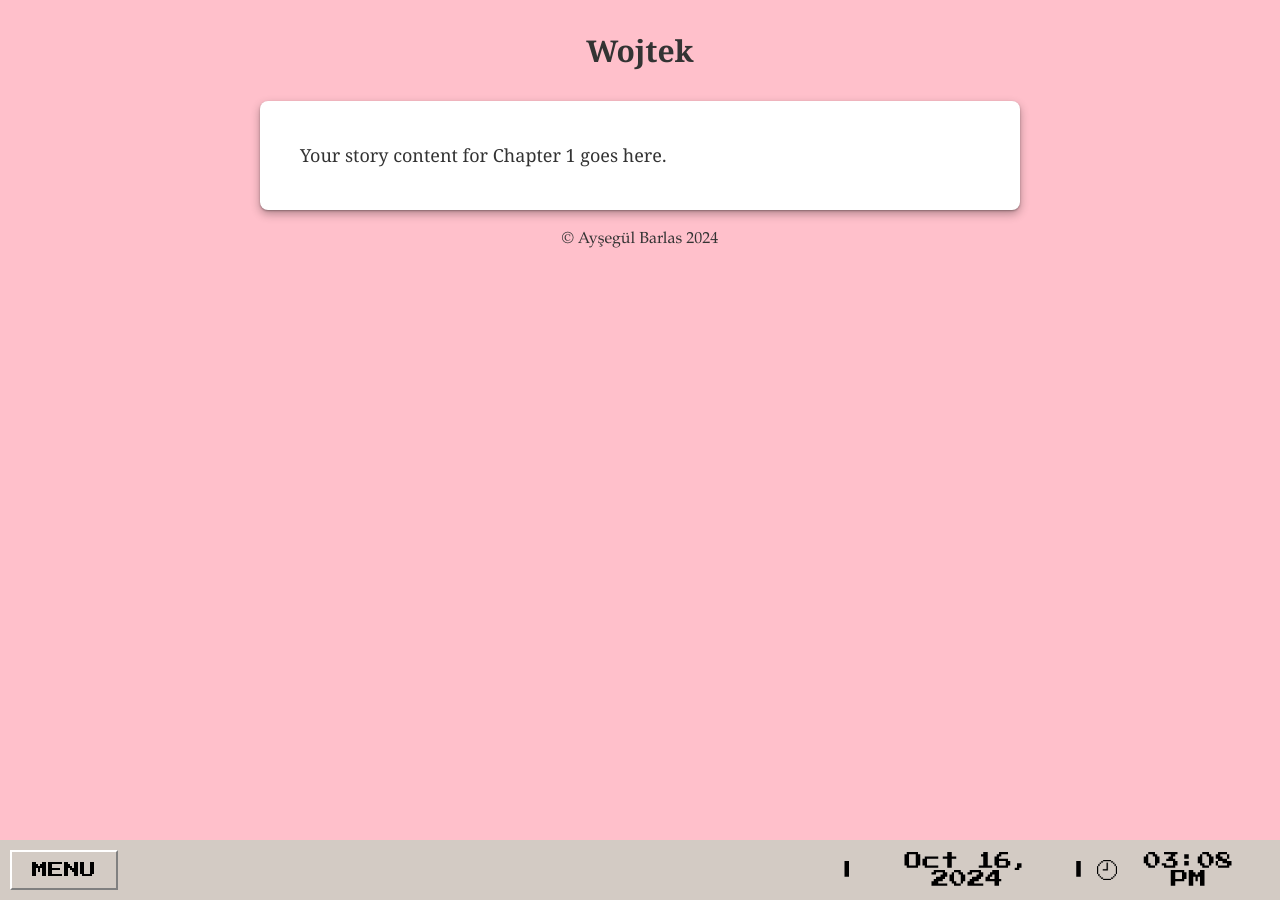
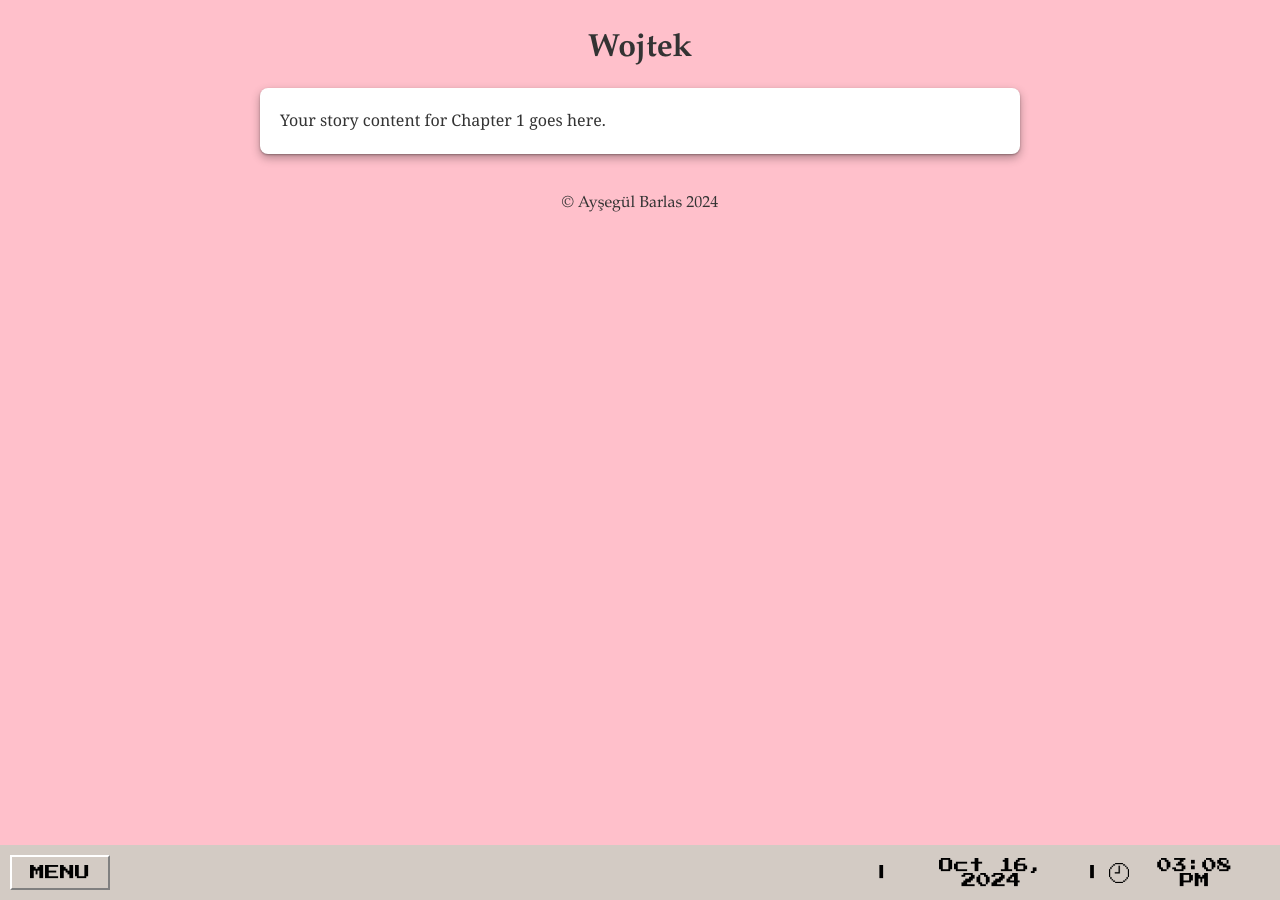
Before and after one commit to hackertehlike/hackertehlike.github.io, a Jekyll site: the page built from _stories/wojtek/chapter1.md, in a window 1280 px wide. Built offline with Jekyll 4.4.1, drawn with Linux system fonts in a browser that asks for light colours.

Commit message:
made menu bar responsible uh i mean responsive

```diff
--- a/menu-bar.html
+++ b/menu-bar.html
@@ -58,8 +58,8 @@
         background-color: #d3cbc4;
         border: none;
         font-family: 'Press Start 2P', Courier, monospace;
-        font-size: 16px;
-        padding: 10px 20px;
+        font-size: 15px;
+        padding: 8px 18px;
         cursor: url('../icons/cursor.png'), auto;
         border-left: 2px solid white;
         border-top: 2px solid white;
@@ -83,7 +83,7 @@
         display: inline-block;
         animation: scroll 120s linear infinite;
         font-family: 'Press Start 2P', Courier, monospace;
-        font-size: 18px;
+        font-size: 15px;
     }
 
     @keyframes scroll {
@@ -104,7 +104,7 @@
     .separator {
         margin: 0 10px;
         font-family: 'Press Start 2P', Courier, monospace;
-        font-size: 18px;
+        font-size: 15px;
     }
 
     .clock-icon {
@@ -114,7 +114,61 @@
     .date,
     .time {
         font-family: 'Press Start 2P', Courier, monospace;
-        font-size: 18px;
+        font-size: 15px;
         margin-left: 10px;
     }
+
+    /* Media Queries for Responsive Styling */
+    @media screen and (max-width: 768px) {
+        .menu-button {
+            font-size: 12px; /* Smaller font size for tablets */
+            padding: 6px 14px; /* Reduce padding to match smaller font */
+        }
+
+        .scrolling-text,
+        .date,
+        .time,
+        .separator {
+            font-size: 13px; /* Reduce text size for smaller screens */
+        }
+
+        .footer {
+            flex-direction: row;
+            padding: 10px;
+            justify-content: space-around;
+        }
+
+        .status-bar {
+            width: 90%; /* Adjust to make it fit smaller tablets better */
+        }
+    }
+
+    @media screen and (max-width: 480px) {
+        .menu-button {
+            font-size: 10px; /* Even smaller font size for phones */
+            padding: 5px 10px; /* Further reduce padding to keep it compact */
+        }
+
+        .scrolling-text,
+        .date,
+        .time,
+        .separator {
+            font-size: 11px; /* Further reduce text size for phones */
+        }
+
+        .footer {
+            flex-direction: column;
+            align-items: center;
+            padding: 8px;
+        }
+
+        .status-bar {
+            width: 100%; /* Make it full width for smaller devices */
+            margin-bottom: 10px; /* Add some space between the status bar and other elements */
+        }
+
+        .clock {
+            margin-right: 0; /* Remove right margin on smaller screens */
+        }
+    }
 </style>
--- a/styles/stories_style.css
+++ b/styles/stories_style.css
@@ -28,38 +28,38 @@ body {
 
 /* Chapter Title */
 h1#chapter-title {
-    font-family: 'Georgia', 'Times New Roman', serif;
-    font-size: 30px;
+    font-family: 'Garamond', 'Times New Roman', serif;
+    font-size: 2em;
     text-align: center;
     color: #333;
     margin-top: 10px;
-    margin-bottom: 30px; /* Add space between the title and the story container */
+    margin-bottom: 20px; /* Space between the title and the story container */
 }
 
 /* Story Container */
 .story-container {
     font-family: 'Georgia', 'Times New Roman', serif;
     line-height: 1.6;
-    font-size: 18px;
+    font-size: 1em;
     color: #333;
-    margin: 0;
-    padding: 40px;
+    padding: 20px;
     width: 100%;
+    max-width: 800px;
     background-color: white;
     border-radius: 8px;
     box-shadow: 0 4px 10px rgba(0, 0, 0, 0.3), 0 1px 2px rgba(0, 0, 0, 0.3);
     text-align: justify;
+    margin-bottom: 20px; /* Add space below story container */
 }
 
 /* Copyright Styling */
 .copyright {
     text-align: center;
-    margin-bottom: 100px;
+    margin-bottom: 50px;
     font-family: 'Garamond', 'Times New Roman', serif;
-    font-size: 16px;
+    font-size: 1em;
     color: #333;
 }
-
 
 /* Footer Styling */
 footer {
@@ -69,3 +69,77 @@ footer {
     width: 100%;
     position: relative;
 }
+
+/* Menu Button Styling */
+.menu-button {
+    background-color: #d3cbc4;
+    border: none;
+    font-family: 'Press Start 2P', Courier, monospace;
+    font-size: 16px;
+    padding: 10px 20px;
+    cursor: url('../icons/cursor.png'), auto;
+    border-left: 2px solid white;
+    border-top: 2px solid white;
+    border-right: 2px solid gray;
+    border-bottom: 2px solid gray;
+    transition: background-color 0.3s;
+}
+
+.menu-button:hover {
+    background-color: #486b48;
+}
+
+/* Media Queries for Responsiveness */
+@media screen and (max-width: 768px) {
+    body {
+        padding: 10px;
+    }
+
+    .wrapper {
+        padding: 10px;
+        max-width: 95%; /* Slightly narrower for smaller screens */
+    }
+
+    .story-container {
+        padding: 15px;
+        font-size: 0.95em; /* Reduce font size slightly for smaller screens */
+    }
+
+    h1#chapter-title {
+        font-size: 1.8em; /* Adjust title size for better fit */
+    }
+
+    .copyright {
+        font-size: 0.9em; /* Adjust copyright text for smaller screens */
+    }
+
+    .menu-button {
+        font-size: 14px; /* Smaller font size for tablets */
+        padding: 8px 16px; /* Reduce padding to match the smaller font */
+    }
+}
+
+@media screen and (max-width: 480px) {
+    .wrapper {
+        padding: 5px;
+    }
+
+    .story-container {
+        padding: 10px;
+        font-size: 0.9em; /* Further reduce font size for very small screens */
+    }
+
+    h1#chapter-title {
+        font-size: 1.5em; /* Adjust title size to fit smaller screens */
+        margin-bottom: 15px;
+    }
+
+    .copyright {
+        font-size: 0.8em; /* Reduce copyright text further for very small screens */
+    }
+
+    .menu-button {
+        font-size: 12px; /* Reduce font size for mobile displays */
+        padding: 6px 12px; /* Reduce padding to keep it compact */
+    }
+}
```
Also changed, not shown: _stories/3rfm/chapter1.md (+1 -1 lines).
